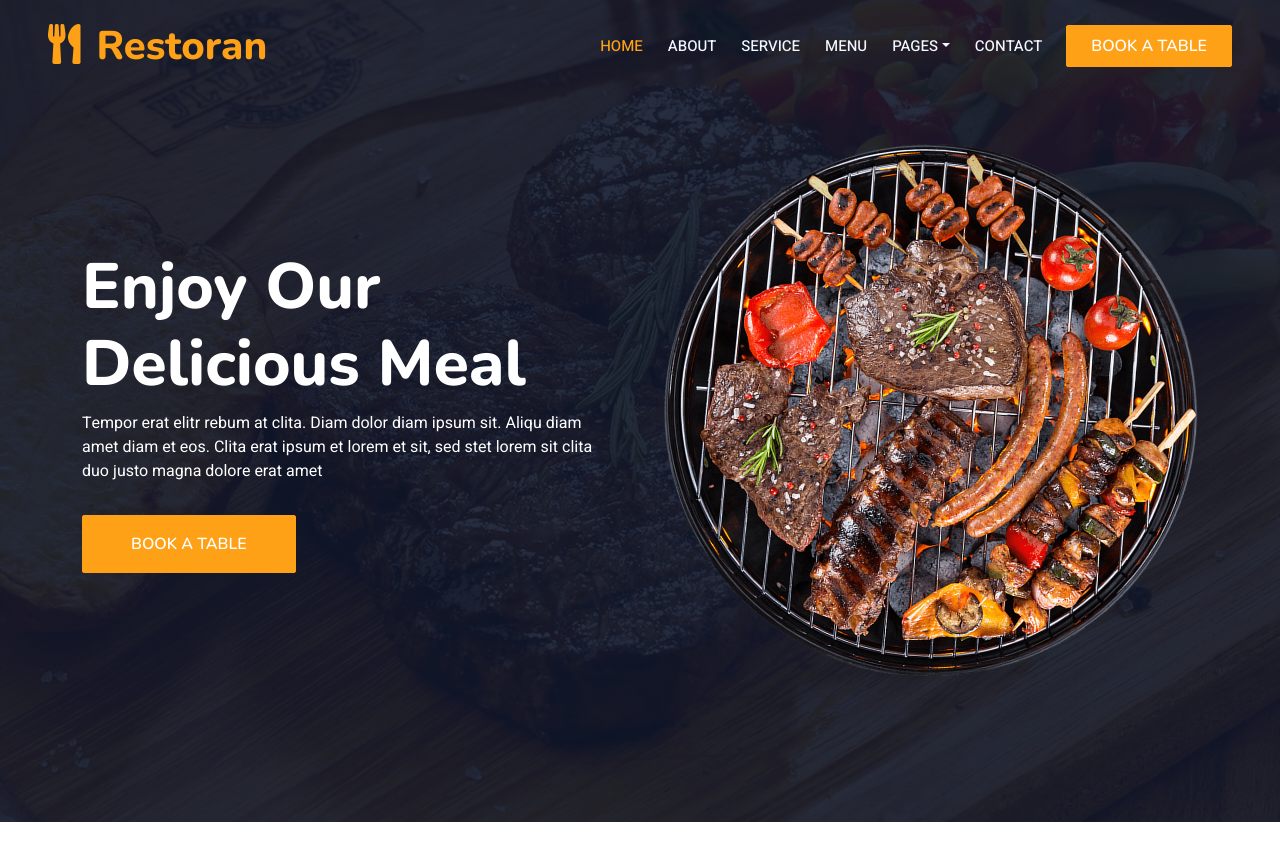
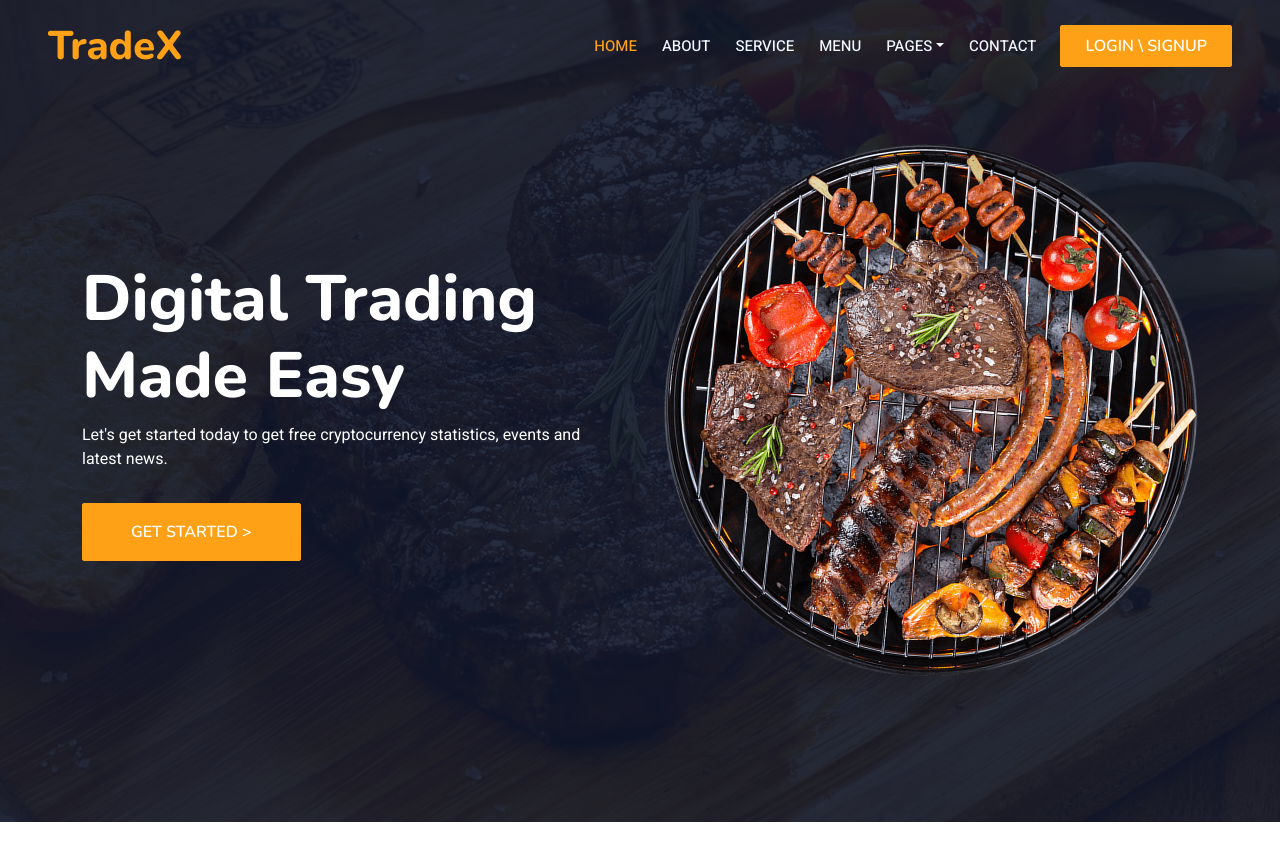
Before and after one commit to Krishan117/TradeX, a Django app: page / in a window 1280 px wide; the page is wider, and only the part inside the window is pictured. Shown: the top 862 px of that part. Run offline with Django 4.2, Linux system fonts and the light colour scheme; some libraries are stand-ins or nearby versions.

Commit message:
changes in index.html

```diff
--- a/templates/index.html
+++ b/templates/index.html
@@ -3,7 +3,7 @@
 
 <head>
     <meta charset="utf-8">
-    <title>Restoran - Bootstrap Restaurant Template</title>
+    <title>TradeX-Stocks and Crypto analysis</title>
     <meta content="width=device-width, initial-scale=1.0" name="viewport">
     <meta content="" name="keywords">
     <meta content="" name="description">
@@ -47,7 +47,7 @@
         <div class="container-xxl position-relative p-0">
             <nav class="navbar navbar-expand-lg navbar-dark bg-dark px-4 px-lg-5 py-3 py-lg-0">
                 <a href="" class="navbar-brand p-0">
-                    <h1 class="text-primary m-0"><i class="fa fa-utensils me-3"></i>Restoran</h1>
+                    <h1 class="text-primary m-0"></i>TradeX</h1>
                     <!-- <img src="img/logo.png" alt="Logo"> -->
                 </a>
                 <button class="navbar-toggler" type="button" data-bs-toggle="collapse" data-bs-target="#navbarCollapse">
@@ -55,21 +55,21 @@
                 </button>
                 <div class="collapse navbar-collapse" id="navbarCollapse">
                     <div class="navbar-nav ms-auto py-0 pe-4">
-                        <a href="index.html" class="nav-item nav-link active">Home</a>
-                        <a href="about.html" class="nav-item nav-link">About</a>
-                        <a href="service.html" class="nav-item nav-link">Service</a>
-                        <a href="menu.html" class="nav-item nav-link">Menu</a>
+                        <a href="{ %url 'index.html'%}" class="nav-item nav-link active">Home</a>
+                        <a href="{ %url 'about.html'%}" class="nav-item nav-link">About</a>
+                        <a href="{ %url 'service.html'%}" class="nav-item nav-link">Service</a>
+                        <a href="{ %url 'menu.html'%}" class="nav-item nav-link">Menu</a>
                         <div class="nav-item dropdown">
                             <a href="#" class="nav-link dropdown-toggle" data-bs-toggle="dropdown">Pages</a>
                             <div class="dropdown-menu m-0">
-                                <a href="booking.html" class="dropdown-item">Booking</a>
-                                <a href="team.html" class="dropdown-item">Our Team</a>
-                                <a href="testimonial.html" class="dropdown-item">Testimonial</a>
+                                <a href="{ %url 'booking.'%}" class="dropdown-item">Booking</a>
+                                <a href="{ %url 'team.html'%}" class="dropdown-item">Our Team</a>
+                                <a href="{ %url 'testimonial.html'%}" class="dropdown-item">Testimonial</a>
                             </div>
                         </div>
-                        <a href="contact.html" class="nav-item nav-link">Contact</a>
+                        <a href="{ %url 'contact.html'%}" class="nav-item nav-link">Contact</a>
                     </div>
-                    <a href="" class="btn btn-primary py-2 px-4">Book A Table</a>
+                    <a href="" class="btn btn-primary py-2 px-4">Login \ SignUp</a>
                 </div>
             </nav>
 
@@ -77,9 +77,9 @@
                 <div class="container my-5 py-5">
                     <div class="row align-items-center g-5">
                         <div class="col-lg-6 text-center text-lg-start">
-                            <h1 class="display-3 text-white animated slideInLeft">Enjoy Our<br>Delicious Meal</h1>
-                            <p class="text-white animated slideInLeft mb-4 pb-2">Tempor erat elitr rebum at clita. Diam dolor diam ipsum sit. Aliqu diam amet diam et eos. Clita erat ipsum et lorem et sit, sed stet lorem sit clita duo justo magna dolore erat amet</p>
-                            <a href="" class="btn btn-primary py-sm-3 px-sm-5 me-3 animated slideInLeft">Book A Table</a>
+                            <h1 class="display-3 text-white animated slideInLeft">Digital Trading<br>Made Easy</h1>
+                            <p class="text-white animated slideInLeft mb-4 pb-2">Let's get started today to get free cryptocurrency statistics, events and latest news.</p>
+                            <a href="" class="btn btn-primary py-sm-3 px-sm-5 me-3 animated slideInLeft">Get Started > </a>
                         </div>
                         <div class="col-lg-6 text-center text-lg-end overflow-hidden">
                             <img class="img-fluid" src="img/hero.png" alt="">
@@ -98,36 +98,36 @@
                     <div class="col-lg-3 col-sm-6 wow fadeInUp" data-wow-delay="0.1s">
                         <div class="service-item rounded pt-3">
                             <div class="p-4">
-                                <i class="fa fa-3x fa-user-tie text-primary mb-4"></i>
-                                <h5>Master Chefs</h5>
-                                <p>Diam elitr kasd sed at elitr sed ipsum justo dolor sed clita amet diam</p>
+                                <img src="https://img.icons8.com/external-wanicon-lineal-color-wanicon/64/000000/external-bull-market-stock-market-wanicon-lineal-color-wanicon.png"/>
+                                <h5>Stocks</h5>
+                                <p>We make owning a piece of your favourite Indian Companies, a piece of cake.<br><br></p>
                             </div>
                         </div>
                     </div>
                     <div class="col-lg-3 col-sm-6 wow fadeInUp" data-wow-delay="0.3s">
                         <div class="service-item rounded pt-3">
                             <div class="p-4">
-                                <i class="fa fa-3x fa-utensils text-primary mb-4"></i>
-                                <h5>Quality Food</h5>
-                                <p>Diam elitr kasd sed at elitr sed ipsum justo dolor sed clita amet diam</p>
+                                <img src="https://img.icons8.com/external-parzival-1997-flat-parzival-1997/64/000000/external-cryptocurrency-digital-asset-and-intangible-product-parzival-1997-flat-parzival-1997.png"/>
+                                <h5>CryptoCurrency</h5>
+                                <p>You can access our platform and get live crypto currency stats.<br><br></p>
                             </div>
                         </div>
                     </div>
                     <div class="col-lg-3 col-sm-6 wow fadeInUp" data-wow-delay="0.5s">
                         <div class="service-item rounded pt-3">
                             <div class="p-4">
-                                <i class="fa fa-3x fa-cart-plus text-primary mb-4"></i>
-                                <h5>Online Order</h5>
-                                <p>Diam elitr kasd sed at elitr sed ipsum justo dolor sed clita amet diam</p>
+                                <img src="https://img.icons8.com/external-flatart-icons-lineal-color-flatarticons/64/000000/external-speaker-project-planing-flatart-icons-lineal-color-flatarticons.png"/>
+                                <h5>IPO</h5>
+                                <p>Through IPO we are able to invest in the company!<br><br><br></p>
                             </div>
                         </div>
                     </div>
                     <div class="col-lg-3 col-sm-6 wow fadeInUp" data-wow-delay="0.7s">
                         <div class="service-item rounded pt-3">
                             <div class="p-4">
-                                <i class="fa fa-3x fa-headset text-primary mb-4"></i>
-                                <h5>24/7 Service</h5>
-                                <p>Diam elitr kasd sed at elitr sed ipsum justo dolor sed clita amet diam</p>
+                               <img src="https://img.icons8.com/external-wanicon-lineal-color-wanicon/64/000000/external-funds-stock-market-wanicon-lineal-color-wanicon.png"/>
+                                <h5>Mutul Funds</h5>
+                                <p>We started with mutual funds with a vision to make it so simple that anyone will be able to invest. And, we did!</p>
                             </div>
                         </div>
                     </div>
@@ -144,16 +144,16 @@
                     <div class="col-lg-6">
                         <div class="row g-3">
                             <div class="col-6 text-start">
-                                <img class="img-fluid rounded w-100 wow zoomIn" data-wow-delay="0.1s" src="img/about-1.jpg">
+                                <img class="img-fluid rounded w-100 wow zoomIn" data-wow-delay="0.1s" src="{% static 'img/about-1.jpg'%}">
                             </div>
                             <div class="col-6 text-start">
-                                <img class="img-fluid rounded w-75 wow zoomIn" data-wow-delay="0.3s" src="img/about-2.jpg" style="margin-top: 25%;">
+                                <img class="img-fluid rounded w-75 wow zoomIn" data-wow-delay="0.3s" src="{% static 'img/about-2.jpg'%}" style="margin-top: 25%;">
                             </div>
                             <div class="col-6 text-end">
-                                <img class="img-fluid rounded w-75 wow zoomIn" data-wow-delay="0.5s" src="img/about-3.jpg">
+                                <img class="img-fluid rounded w-75 wow zoomIn" data-wow-delay="0.5s" src="{% static 'img/about-3.jpg'%}">
                             </div>
                             <div class="col-6 text-end">
-                                <img class="img-fluid rounded w-100 wow zoomIn" data-wow-delay="0.7s" src="img/about-4.jpg">
+                                <img class="img-fluid rounded w-100 wow zoomIn" data-wow-delay="0.7s" src="{% static 'img/about-4.jpg'%}">
                             </div>
                         </div>
                     </div>
```
